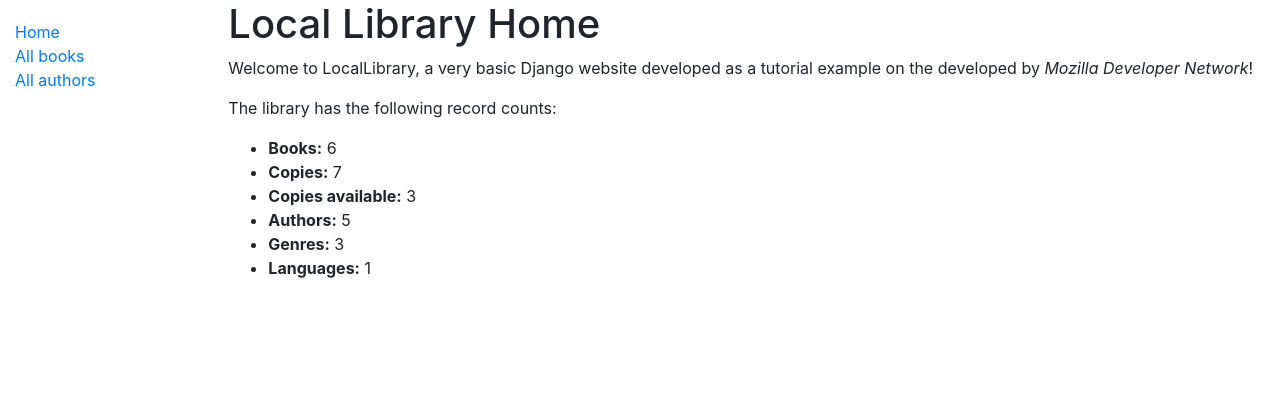
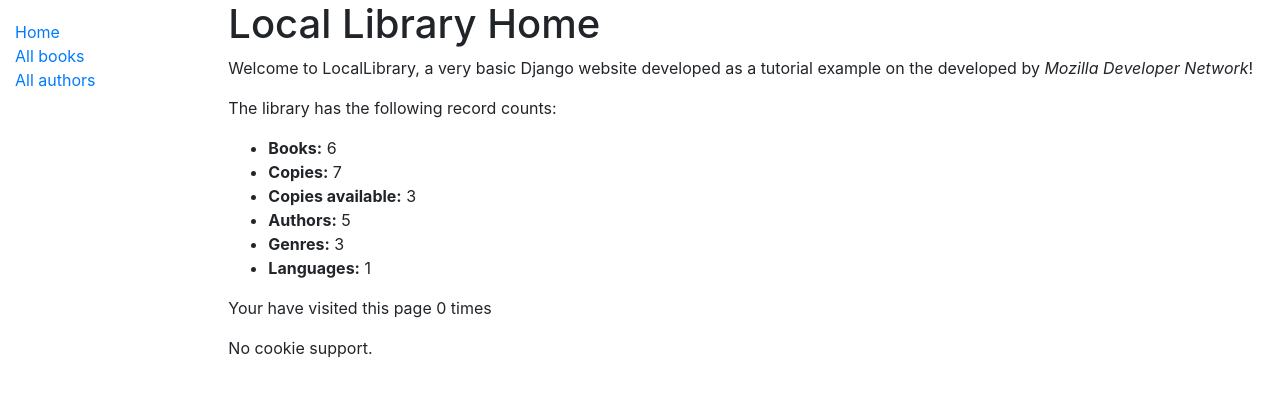
Before and after one commit to hamadhassan3/locallibrary, a Django app: page /catalog/ in a window 1280 px wide. Shown: the top 397 px of the page. Run offline with Django 3.2, Linux system fonts and the light colour scheme; data comes from the database, SQL or seed files in the repository; both versions use the stored data as it was after the commit.

Commit message:
Session test and registered a usre

```diff
--- a/catalog/templates/index.html
+++ b/catalog/templates/index.html
@@ -19,4 +19,6 @@
         <li><strong>Genres:</strong> {{ count_of_genres }}</li>
         <li><strong>Languages:</strong> {{ count_of_languages }}</li>
     </ul>
+    <p>Your have visited this page {{ num_visits }} time{{ num_visits|pluralize }}</p>
+    <p>{{ cookie_support}}
 {% endblock %}
--- a/catalog/views.py
+++ b/catalog/views.py
@@ -21,6 +21,29 @@ def index(request):
 
     count_of_available_books = BookInstance.objects.all().filter(status__exact='a').count()
 
+
+    # The number of visits on this page are stored in session and incremented on each visit
+
+    num_visits = request.session.get('num_visits', 0)
+    request.session['num_visits'] = num_visits + 1
+
+
+    cookie_support_exists = 'No cookie support.'    # String that tells if cookie support exists
+
+    # Testing if sessions are supported by the browser.
+    # The result of the test is received the second time that the user opens the page
+
+    if request.session.test_cookie_worked():
+
+        cookie_support_exists = 'Cookie support exists!'
+
+        # The cookie is deleted after testing
+        request.session.delete_test_cookie()
+
+    request.session.set_test_cookie()
+
+
+
     # The count of each item is stored in the context so that the page can be populated
 
     context = {
@@ -30,7 +53,12 @@ def index(request):
         'count_of_languages': count_of_languages,
         'count_of_bookinstances': count_of_bookinstance,
         'count_of_available_books': count_of_available_books,
+        'num_visits': num_visits,
+        'cookie_support': cookie_support_exists,
     }
+
+
+
 
 
     return render(request, 'index.html', context)
--- a/locallibrary/urls.py
+++ b/locallibrary/urls.py
@@ -37,3 +37,8 @@ urlpatterns += [
 
 
 urlpatterns += static(settings.STATIC_URL, document_root=settings.STATIC_ROOT)
+
+# The url for authentication system mapping
+urlpatterns += [
+    path('accounts/', include('django.contrib.auth.urls')),
+]
```
Also changed, not shown: db.sqlite3.
